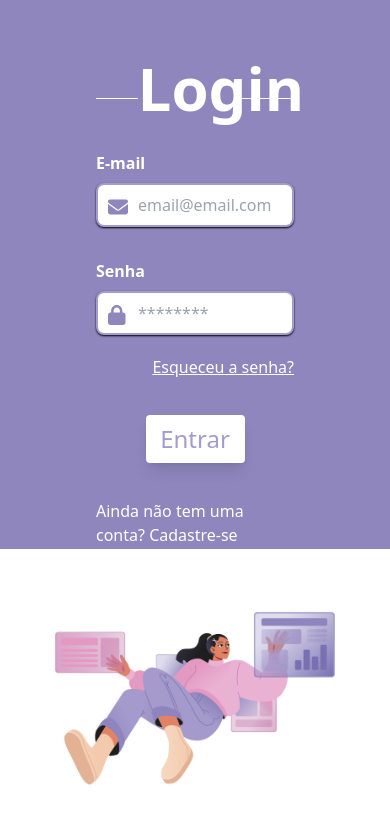
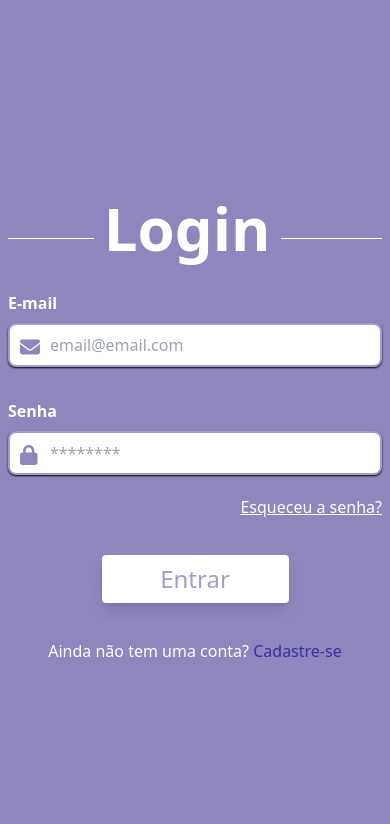
Before and after one commit to KamillaLima/FrontBlogPessoal, a React (Vite) app: page / in a window 390 px wide. Shown: the top 824 px of the page. Built offline with nearby package versions, Linux system fonts and the light colour scheme; no server answers; the HTML template or start-up script is replaced by a standard one.

Commit message:
responsividade no login

```diff
--- a/src/pages/login/Login.tsx
+++ b/src/pages/login/Login.tsx
@@ -38,14 +38,13 @@ function Login() {
 
 
 
-
   return (
     <>
       <div className="grid grid-cols-1 lg:grid-cols-2 h-screen place-items-center">
-        <form className="flex justify-center items-center gap-9 flex-col w-full px-24 h-full bg-purple " onSubmit={login}>
+        <form className="flex justify-center items-center gap-9 flex-col w-full px-24 h-full bg-purple  cellphone:px-2 cellphone:pb-10" onSubmit={login}>
 
           <div className='relative top-14 w-1/2 text-center right-2 bg-purple'>
-            <h2 className="text-6xl text-white font-semibold ">Login</h2>
+            <h2 className="text-6xl text-white font-semibold  ">Login</h2>
           </div>
 
           <hr className=' w-full border-white mb-4'>
@@ -108,7 +107,7 @@ function Login() {
             </Link>
           </p>
         </form>
-        <div className="w-full ">
+        <div className="w-full cellphone:hidden ">
 
           <img src={Imagem} className='w-screen p-10' />
         </div>
--- a/tailwind.config.js
+++ b/tailwind.config.js
@@ -1,20 +1,28 @@
 /** @type {import('tailwindcss').Config} */
+const defaultTheme = require('tailwindcss/defaultTheme')
 module.exports = {
   content: [
     "./index.html",
     "./src/**/*.{js,ts,jsx,tsx}",
   ],
   theme: {
-    extend: {},
-    colors : {
-      'orange' : '#d87f62',
-      'pink': '#e39cc3' ,
-      'brown' : '#8d4b42' ,
-      'purple' : '#8e86bd' ,
-      'violet' : '#a49ccc',
-      'white' : '#ffffff',
-      'transparent' : 'transparent',
-      'black' : '#000000'
+    extend: {
+      colors: {
+        'orange': '#d87f62',
+        'pink': '#e39cc3',
+        'brown': '#8d4b42',
+        'purple': '#8e86bd',
+        'violet': '#a49ccc',
+        'white': '#ffffff',
+        'transparent': 'transparent',
+        'black': '#000000'
+      }
+
+
+    },
+    screens: {
+      'cellphone': { 'min': '320px', 'max': '768px' },
+      ...defaultTheme.screens
     }
 
   },
```
